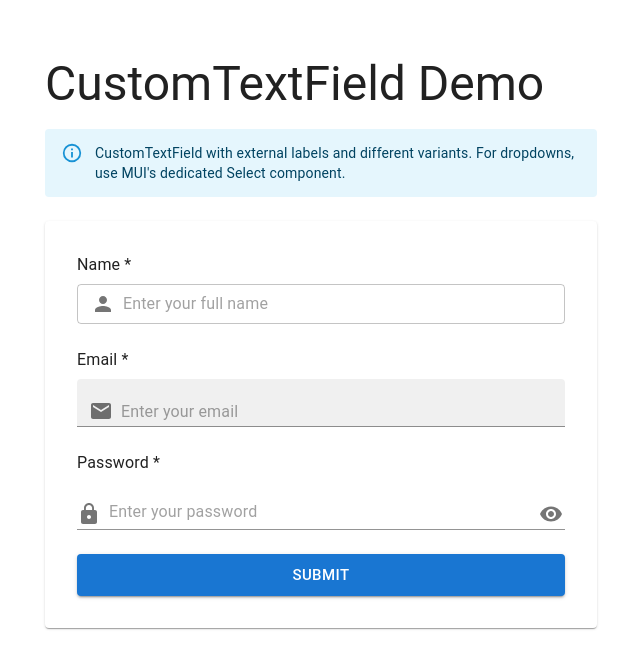
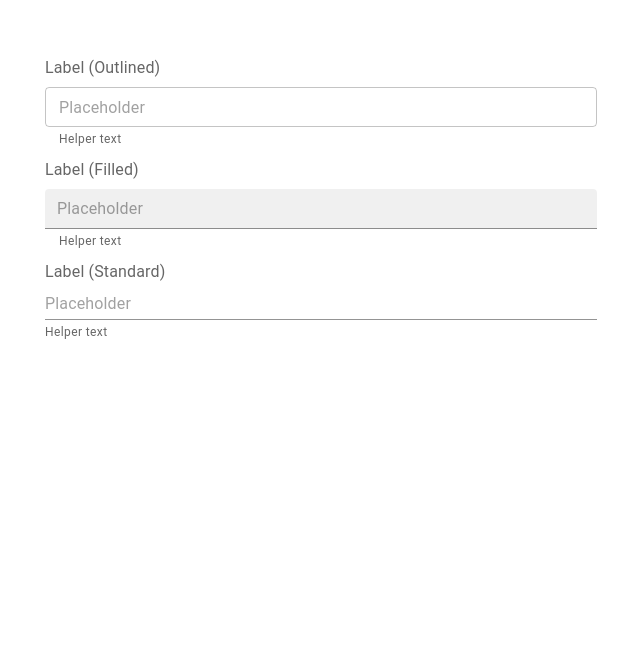
Before and after one commit to ivan-starcevic/mui-test, a React (Vite) app: page / in a window 1280 px wide. Shown: the top 668 px of the page, without its empty margins (319-959 px from the left). Built offline with nearby package versions, Linux system fonts and the light colour scheme.

Commit message:
Add MUI form field demo with external labels - Demonstrates three input variants (Outlined, Filled, Standard) with external labels - Includes accessibility improvements and CSS overrides for consistent spacing - Added comprehensive documentation

```diff
--- a/index.html
+++ b/index.html
@@ -3,7 +3,7 @@
   <head>
     <meta charset="UTF-8" />
     <meta name="viewport" content="width=device-width, initial-scale=1.0" />
-    <title>MUI IconButtonSizes</title>
+    <title>mui-test-main</title>
   </head>
   <body>
     <div id="root"></div>
--- /dev/null
+++ b/src/components/AtomicTextField/index.js
@@ -0,0 +1,2 @@
+export { default as AtomicTextField } from './AtomicTextField.jsx';
+export { default as AtomicTextFieldDemo } from './AtomicTextFieldDemo.jsx';
--- a/src/main.jsx
+++ b/src/main.jsx
@@ -1,14 +1,77 @@
+/**
+ * MUI Form Field Demo: External Labels
+ *
+ * This demo showcases how to create form fields with external labels using Material-UI components.
+ * It demonstrates three different input variants (Outlined, Filled, Standard) with labels positioned
+ * outside the input fields rather than as floating labels inside them.
+ *
+ */
+
 import React from "react";
 import { createRoot } from "react-dom/client";
 import CssBaseline from "@mui/material/CssBaseline";
-import Container from "@mui/material/Container";
-import CustomTextFieldDemo from "./components/CustomTextField/CustomTextFieldDemo.jsx";
+import Box from '@mui/material/Box';
+import FormControl from '@mui/material/FormControl';
+import FormLabel from '@mui/material/FormLabel';
+import OutlinedInput from '@mui/material/OutlinedInput';
+import FilledInput from '@mui/material/FilledInput';
+import Input from '@mui/material/Input';
+import FormHelperText from '@mui/material/FormHelperText';
+
+function BasicTextFields() {
+  return (
+    <Box sx={{ maxWidth: 600, mx: 'auto', p: 3 }}>
+      <Box sx={{ display: 'flex', flexDirection: 'column', gap: 1 }}>
+        <FormControl variant="outlined">
+          <FormLabel id="outlined-label-id" htmlFor="outlined-input" sx={{ mb: 1 }}>
+            Label (Outlined)
+          </FormLabel>
+          <OutlinedInput
+            id="outlined-input"
+            name="outlined-input"
+            placeholder="Placeholder"
+            size="small"
+          />
+          <FormHelperText>Helper text</FormHelperText>
+        </FormControl>
+        <FormControl hiddenLabel variant="filled">
+          <FormLabel id="filled-label-id" htmlFor="filled-input" sx={{ mb: 1 }}>
+            Label (Filled)
+          </FormLabel>
+          <FilledInput
+            id="filled-input"
+            name="filled-input"
+            placeholder="Placeholder"
+            size="small"
+          />
+          <FormHelperText>Helper text</FormHelperText>
+        </FormControl>
+        <FormControl variant="standard">
+          <FormLabel id="standard-label-id" htmlFor="standard-input" sx={{ mb: 1 }}>
+            Label (Standard)
+          </FormLabel>
+          <Input
+            id="standard-input"
+            name="standard-input"
+            placeholder="Placeholder"
+            size="small"
+            sx={{
+              '&.MuiInputBase-root': { mt: '0 !important' },
+              '&.MuiInput-root': { mt: '0 !important' }
+            }}
+          />
+          <FormHelperText>Helper text</FormHelperText>
+        </FormControl>
+      </Box>
+    </Box>
+  );
+}
 
 createRoot(document.getElementById("root")).render(
   <React.StrictMode>
     <CssBaseline />
-    <Container sx={{ p: 4, display: 'grid', gap: 4 }}>
-      <CustomTextFieldDemo />
-    </Container>
+    <Box sx={{ p: 4 }}>
+      <BasicTextFields />
+    </Box>
   </React.StrictMode>
 );
```
Also changed, not shown: src/components/AtomicTextField/AtomicTextField.jsx (added, +26 -0 lines), src/components/AtomicTextField/AtomicTextFieldDemo.jsx (added, +28 -0 lines), src/components/AtomicTextField/README.md (added).
